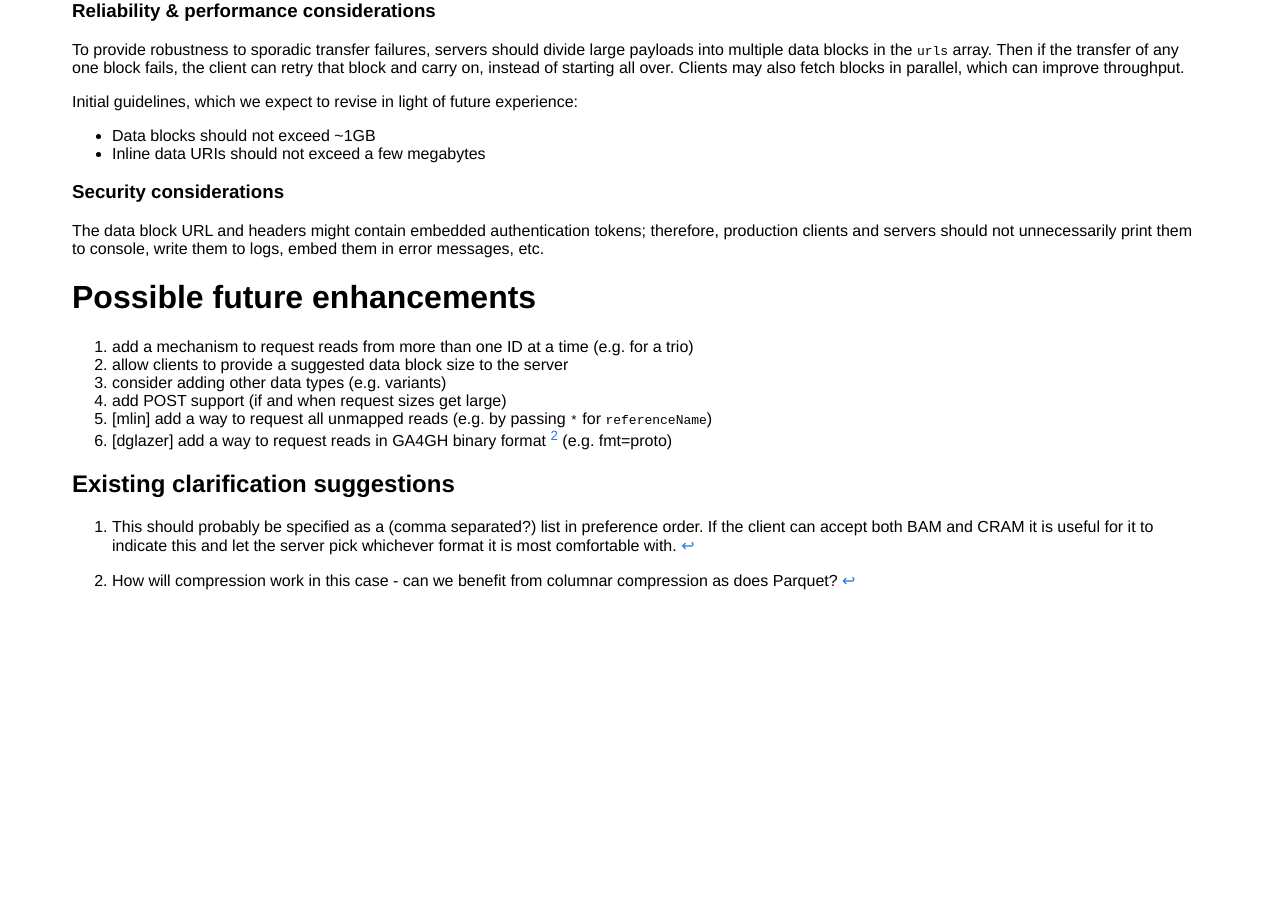
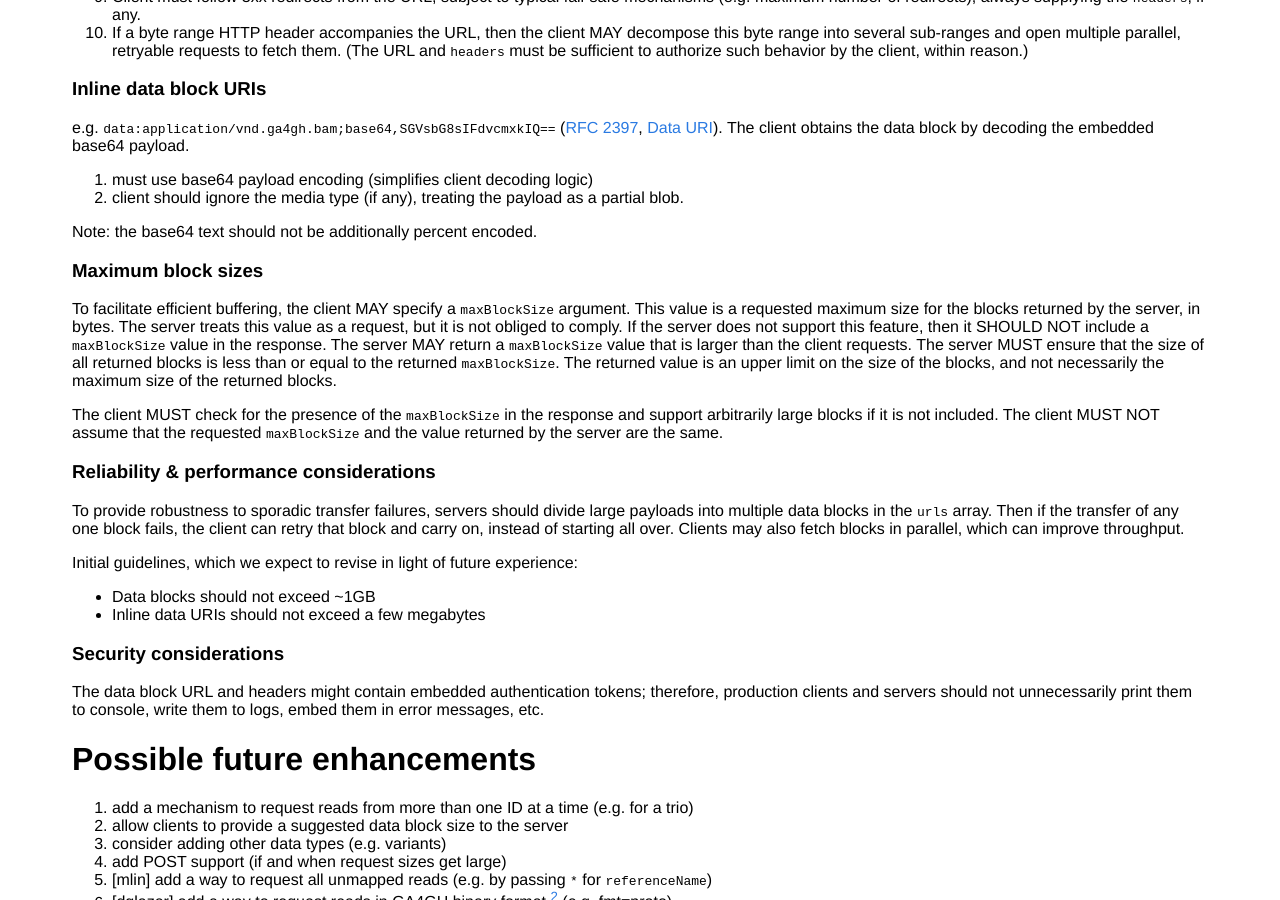
Before and after one commit to samtools/hts-specs, a Jekyll site: the page built from htsget.md, in a window 1280 px wide and 900 px high, scrolled down 6229 px. Built offline with Jekyll 4.4.1, drawn with Linux system fonts in a browser that asks for light colours; before the commit the page ends 6836 px from its top, so only the background shows below that; some of the changed text lies outside the part shown.

Commit message:
Maximum block sizes for htsget.

```diff
--- a/htsget.md
+++ b/htsget.md
@@ -203,6 +203,15 @@ A comma separated list of tags to exclude, default: none.
 
 The server SHOULD respond with an `InvalidInput` error if `tags` and `notags` intersect.
 </td></tr>
+<tr markdown="block"><td>
+`maxBlockSize`
+_optional_
+</td><td>
+The requested maximum size of returned blocks in bytes. See the
+[maximum block sizes](#maximum-block-sizes) section for details.
+
+TODO: Add error conditions.
+</td></tr>
 </table>
 
 ### Field filtering
@@ -274,6 +283,17 @@ _optional hex string_
 </td><td>
 MD5 digest of the blob resulting from concatenating all of the "payload" data --- the url data blocks.
 </td></tr>
+
+</td></tr>
+<tr markdown="block"><td>
+`maxBlockSize`
+_optional unsigned integer_
+</td><td>
+An upper limit on the maximum size of the data blocks in bytes. If this value is not
+present, then client cannot assume any upper bound on the size of data blocks.
+See the [maximum block sizes](#maximum-block-sizes) section for details.
+</td></tr>
+
 </table>
 </td></tr>
 </table>
@@ -345,6 +365,22 @@ The client obtains the data block by decoding the embedded base64 payload.
 
 Note: the base64 text should not be additionally percent encoded.
 
+### Maximum block sizes
+
+To facilitate efficient buffering, the client MAY specify a ``maxBlockSize`` argument.
+This value is a requested maximum size for the blocks returned by the server, in bytes.
+The server treats this value as a request, but it is not obliged to comply. If the server
+does not support this feature, then it SHOULD NOT include a ``maxBlockSize`` value in
+the response. The server MAY return a ``maxBlockSize`` value that is larger than the
+client requests. The server MUST ensure that the size of all returned blocks is less than or
+equal to the returned ``maxBlockSize``. The returned value is an upper limit on the size
+of the blocks, and not necessarily the maximum size of the returned blocks.
+
+The client MUST check for the presence of the ``maxBlockSize`` in the response
+and support arbitrarily large blocks if it is not included. The client MUST NOT
+assume that the requested ``maxBlockSize`` and the value returned by the server
+are the same.
+
 ### Reliability & performance considerations
 
 To provide robustness to sporadic transfer failures, servers should divide large payloads into multiple data blocks in the `urls` array. Then if the transfer of any one block fails, the client can retry that block and carry on, instead of starting all over. Clients may also fetch blocks in parallel, which can improve throughput.
```
